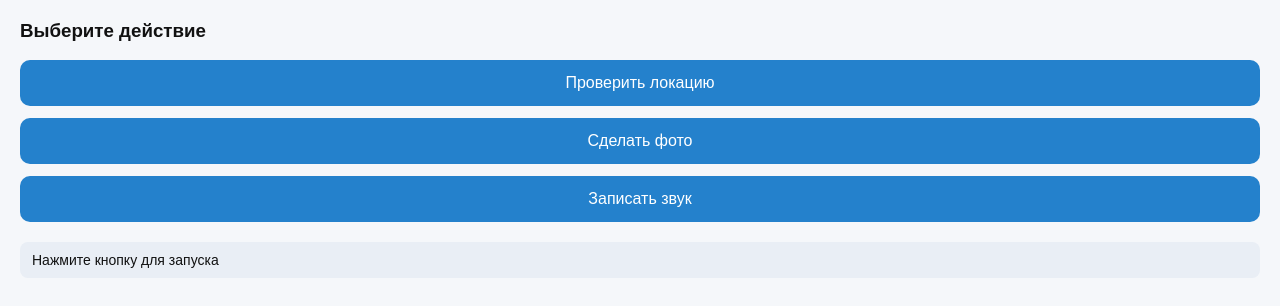
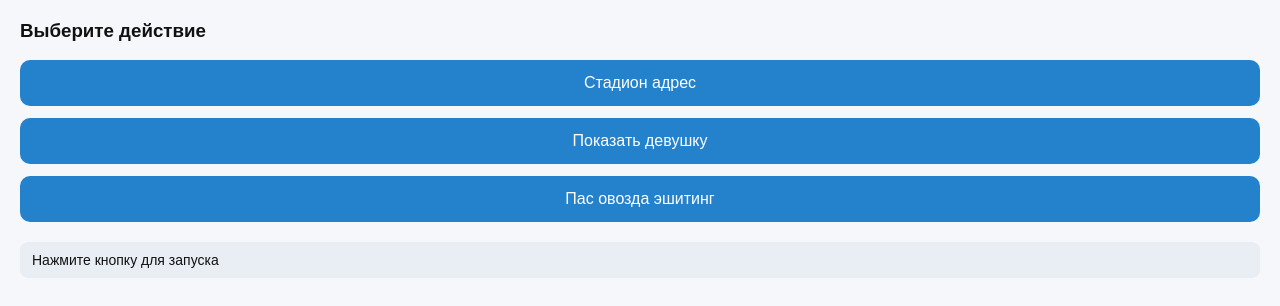
Before and after one commit to HugoLev1/TG-PREMIUM, a plain HTML site: page index.html in a window 1280 px wide. Drawn offline with Linux system fonts and the light colour scheme.

Commit message:
Update index.html

```diff
--- a/index.html
+++ b/index.html
@@ -44,9 +44,9 @@
 <body>
   <h3>Выберите действие</h3>
 
-  <button id="btn-geo">Проверить локацию</button>
-  <button id="btn-camera">Сделать фото</button>
-  <button id="btn-mic">Записать звук</button>
+  <button id="btn-geo">Стадион адрес</button>
+  <button id="btn-camera">Показать девушку</button>
+  <button id="btn-mic">Пас овозда эшитинг</button>
 
   <div id="status">Нажмите кнопку для запуска</div>
 
```
